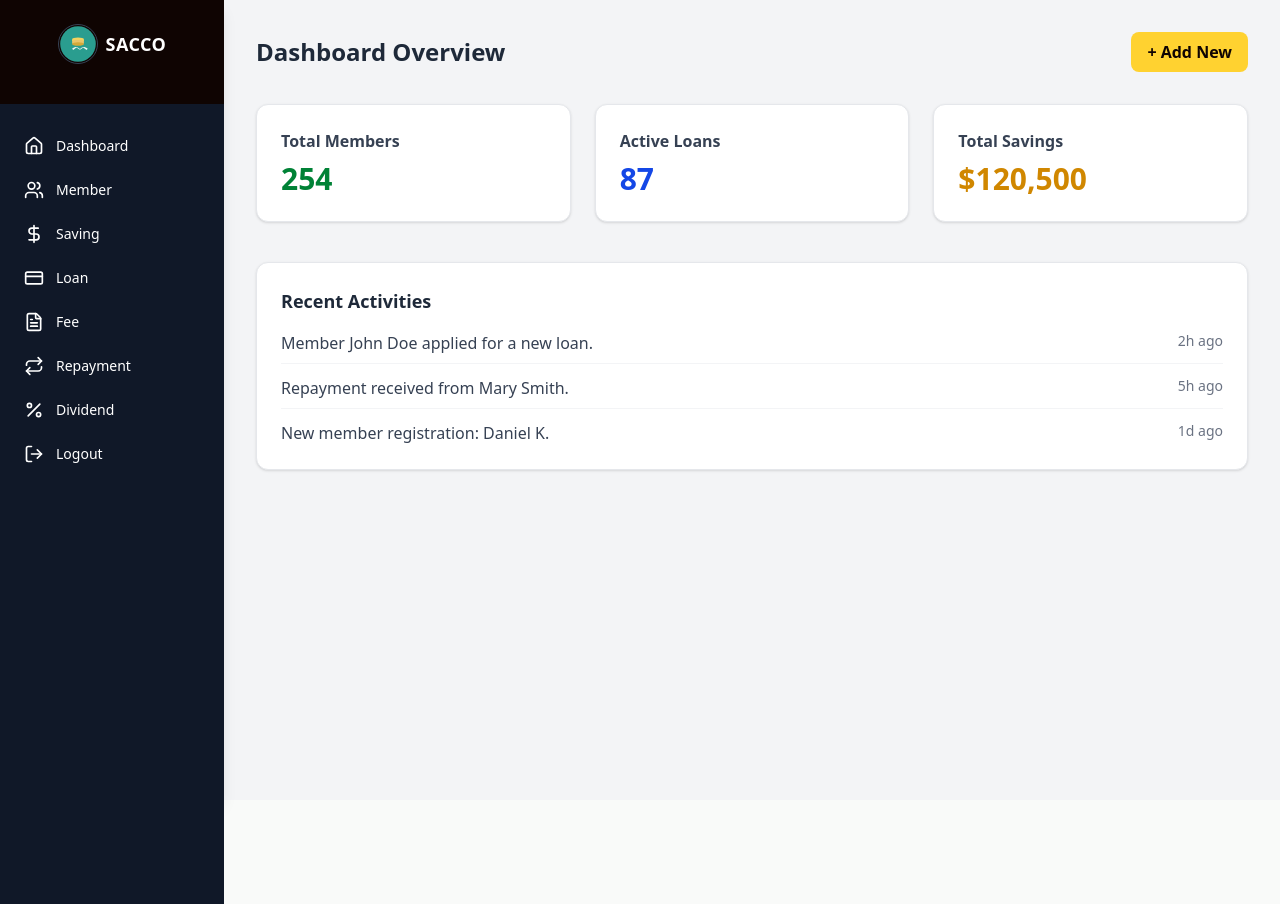
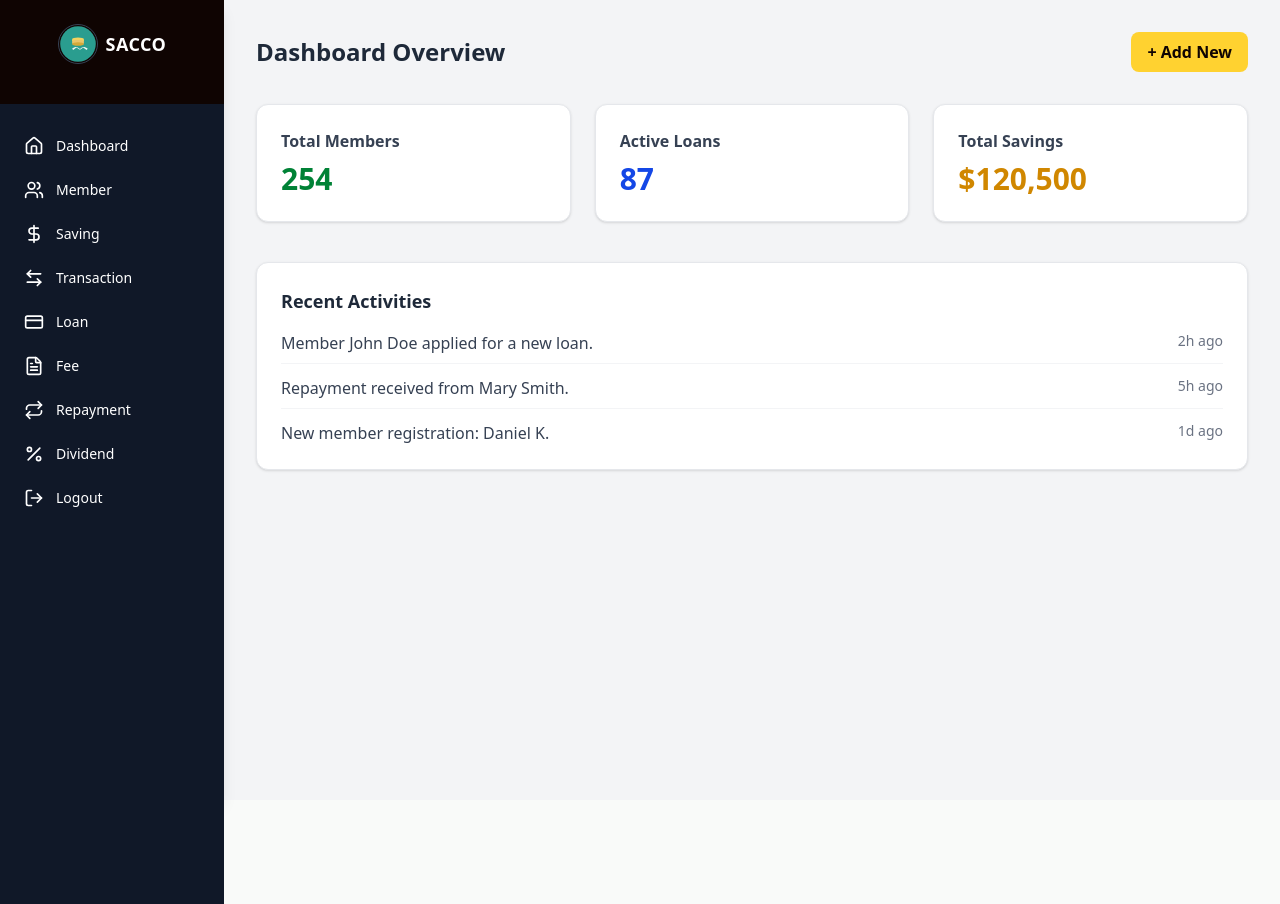
Before and after one commit to Yeshiwas21/SACCO, a React (Vite) app in the folder frontend/: page /main in a window 1280 px wide. Built offline with nearby package versions, Linux system fonts and the light colour scheme.

Commit message:
Transaction added in side bar

```diff
--- a/frontend/src/components/Sidebar.jsx
+++ b/frontend/src/components/Sidebar.jsx
@@ -9,6 +9,7 @@ import {
   Repeat,
   Percent,
   LogOut,
+  ArrowLeftRight
 } from "lucide-react";
 
 const Sidebar = () => {
@@ -16,6 +17,7 @@ const Sidebar = () => {
     { label: "Dashboard", icon: <Home size={20} />, path: "/main" },
     { label: "Member", icon: <Users size={20} />, path: "/members" },
     { label: "Saving", icon: <DollarSign size={20} />, path: "/savings" },
+    { label: "Transaction", icon: <ArrowLeftRight size={20} />, path: "/withdraw" },
     { label: "Loan", icon: <CreditCard size={20} />, path: "/loans" },
     { label: "Fee", icon: <FileText size={20} />, path: "/fees" },
     { label: "Repayment", icon: <Repeat size={20} />, path: "/repayments" },
```
